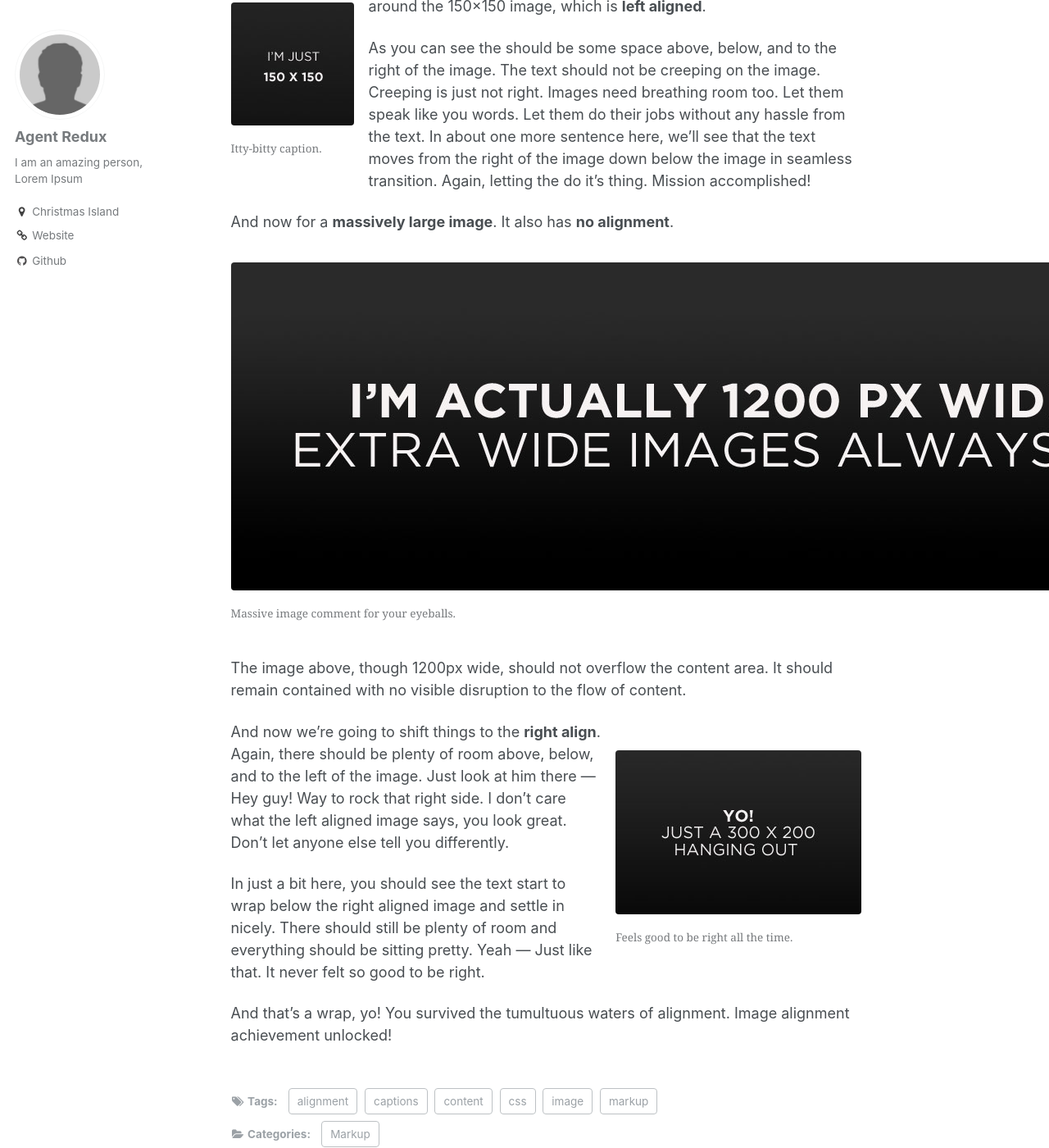
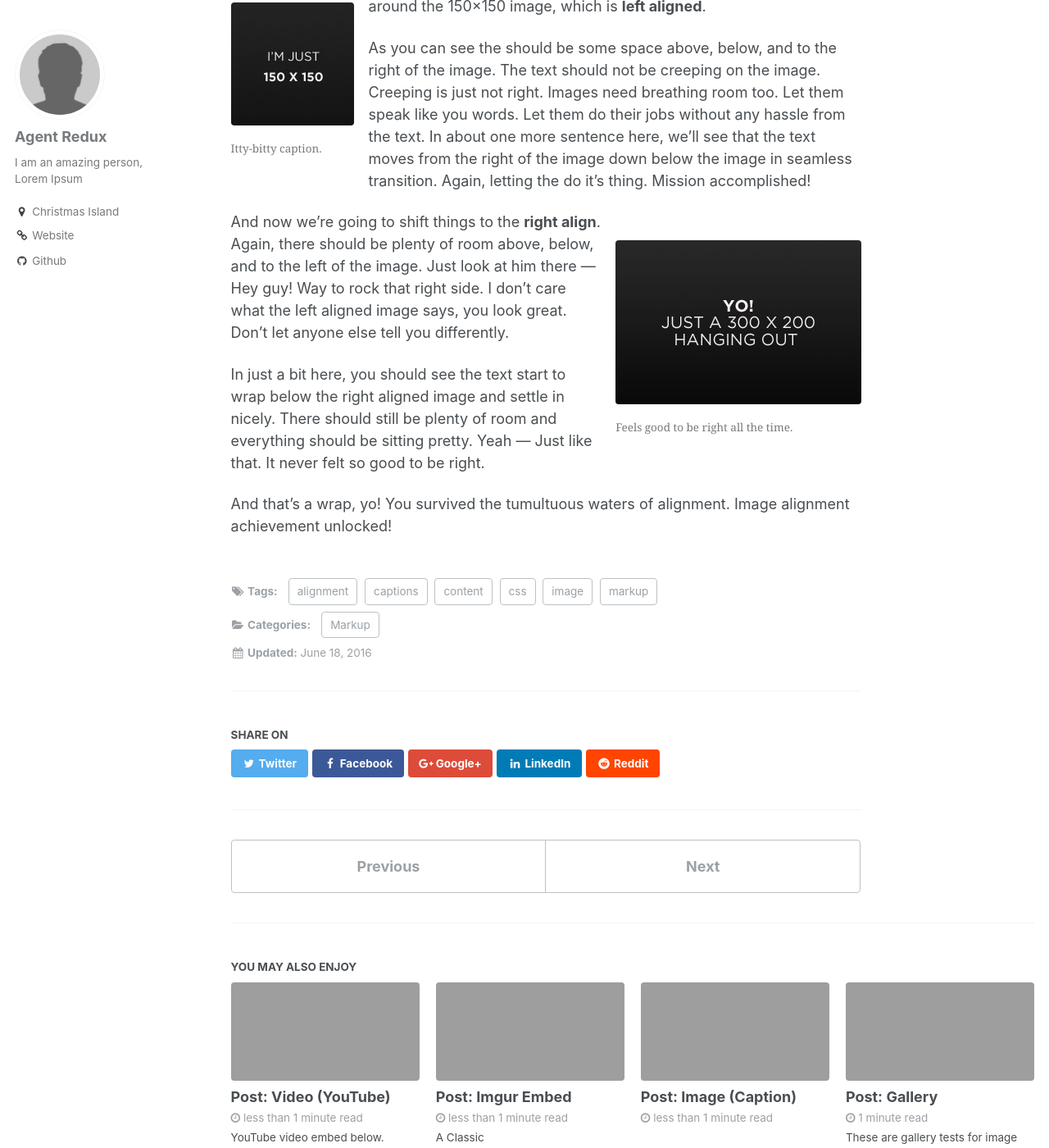
Before and after one commit to agentredux/agentredux.github.io, a Jekyll site: the page built from _posts/2016-06-18-markup-image-alignment.md, in a window 1280 px wide and 1400 px high, scrolled down 2329 px. Shown: the whole window at 82% size. Built offline with Jekyll 4.4.1, drawn with Linux system fonts in a browser that asks for light colours; some of the changed text lies outside the part shown.

Commit message:
Fixed some stuff

```diff
--- a/_posts/2016-06-18-markup-image-alignment.md
+++ b/_posts/2016-06-18-markup-image-alignment.md
@@ -51,15 +51,6 @@ The rest of this paragraph is filler for the sake of seeing the text wrap around
 
 As you can see the should be some space above, below, and to the right of the image. The text should not be creeping on the image. Creeping is just not right. Images need breathing room too. Let them speak like you words. Let them do their jobs without any hassle from the text. In about one more sentence here, we'll see that the text moves from the right of the image down below the image in seamless transition. Again, letting the do it's thing. Mission accomplished!
 
-And now for a **massively large image**. It also has **no alignment**.
-
-<figure style="width: 1200px">
-  <img src="{{ site.url }}{{ site.baseurl }}/images/image-alignment-1200x4002.jpg" alt="">
-  <figcaption>Massive image comment for your eyeballs.</figcaption>
-</figure>
-
-The image above, though 1200px wide, should not overflow the content area. It should remain contained with no visible disruption to the flow of content.
-
 <figure style="width: 300px" class="align-right">
   <img src="{{ site.url }}{{ site.baseurl }}/images/image-alignment-300x200.jpg" alt="">
   <figcaption>Feels good to be right all the time.</figcaption>
```
